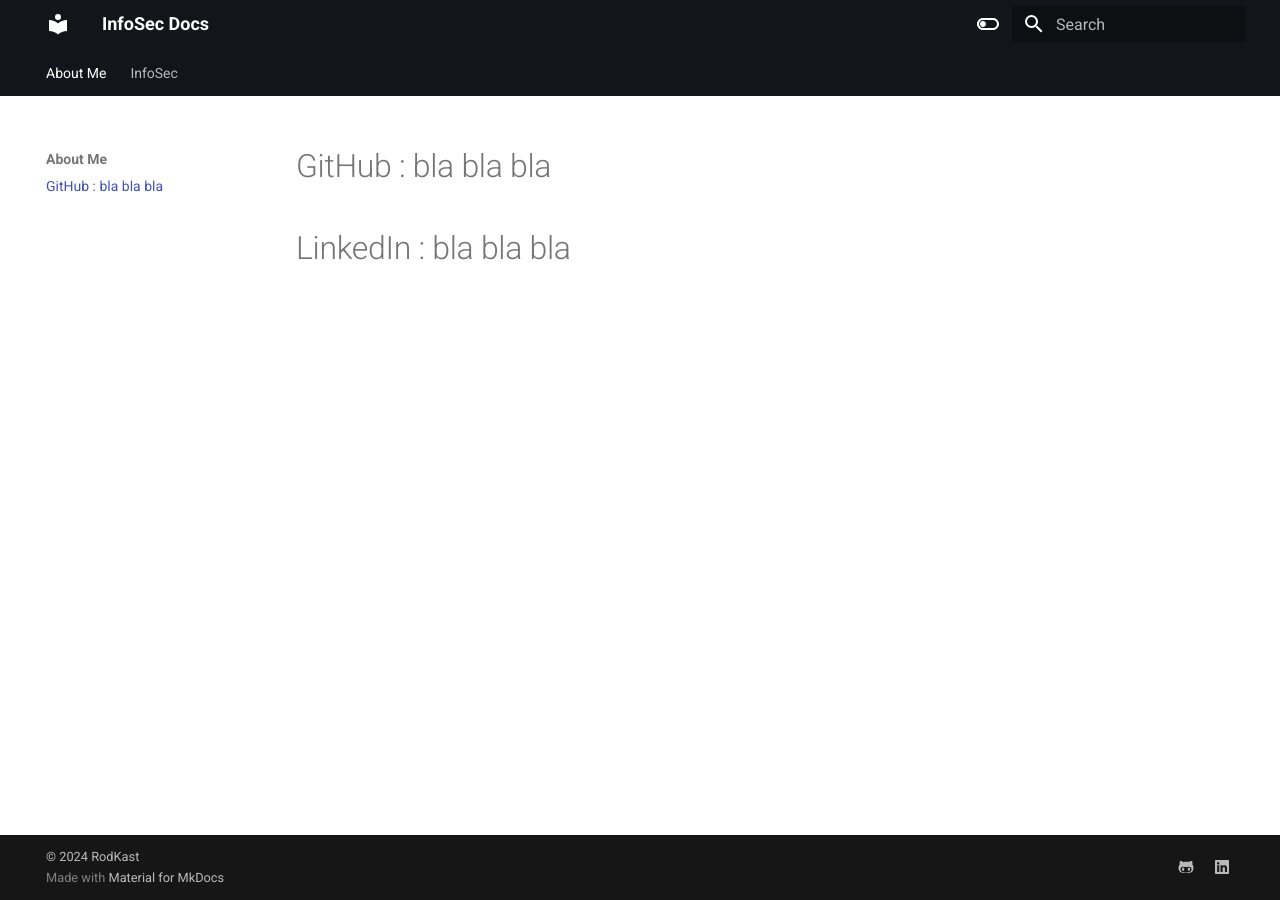
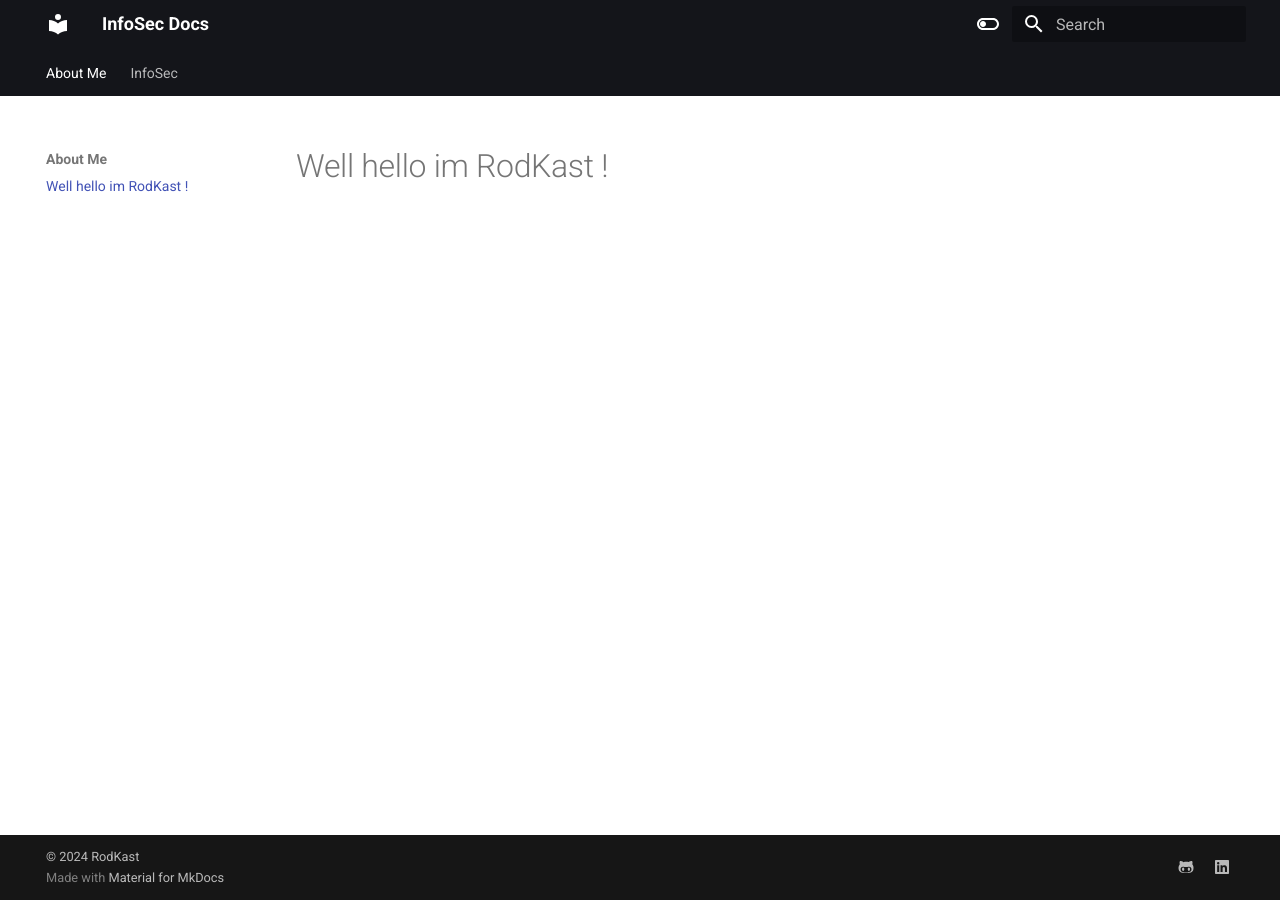
Before and after one commit to RodKast0x0/InfoSec, an MkDocs documentation site: the page built from docs/index.md, in a window 1280 px wide. Built offline with MkDocs 1.6.1 and Material for MkDocs 9.7.7, drawn with Linux system fonts in a browser that asks for light colours.

Commit message:
small fix

```diff
--- a/docs/index.md
+++ b/docs/index.md
@@ -1,3 +1,2 @@
 
-# GitHub : bla bla bla
-# LinkedIn : bla bla bla
+# Well hello im RodKast !
```
